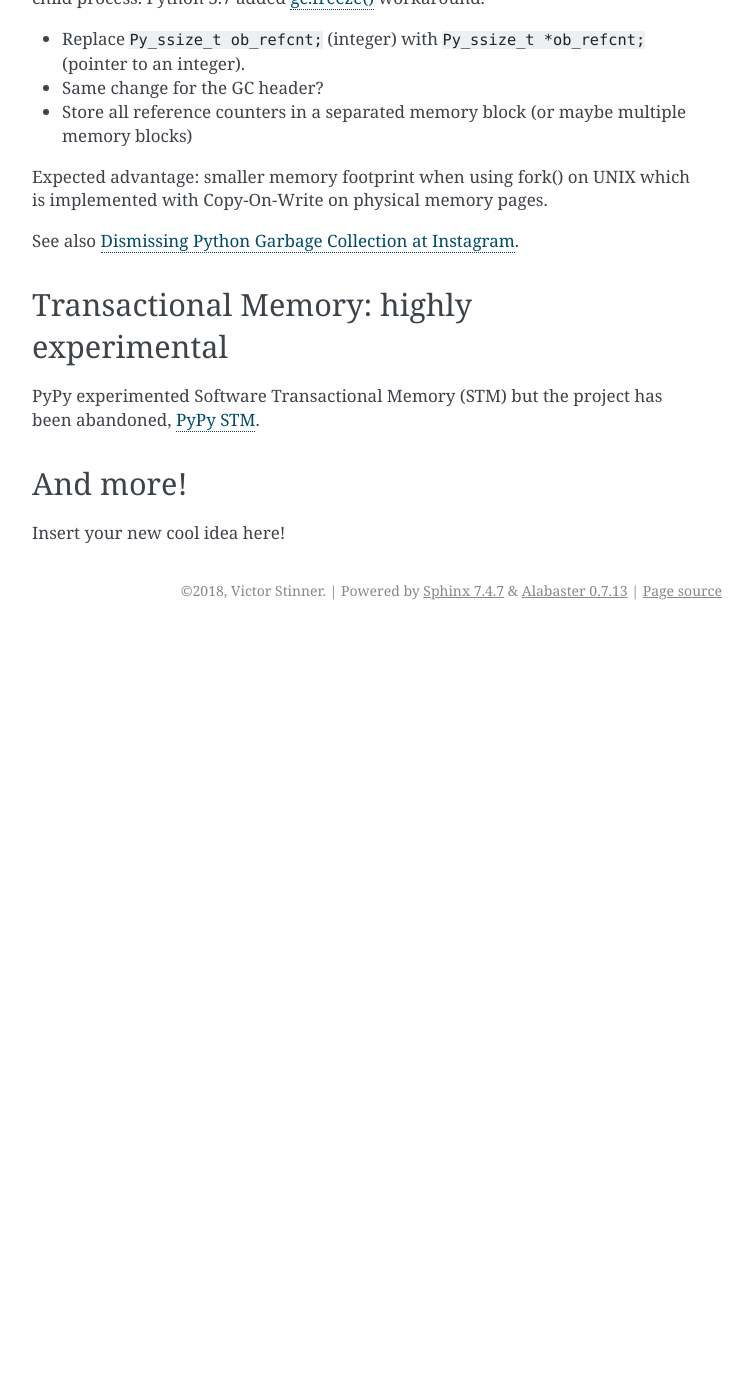
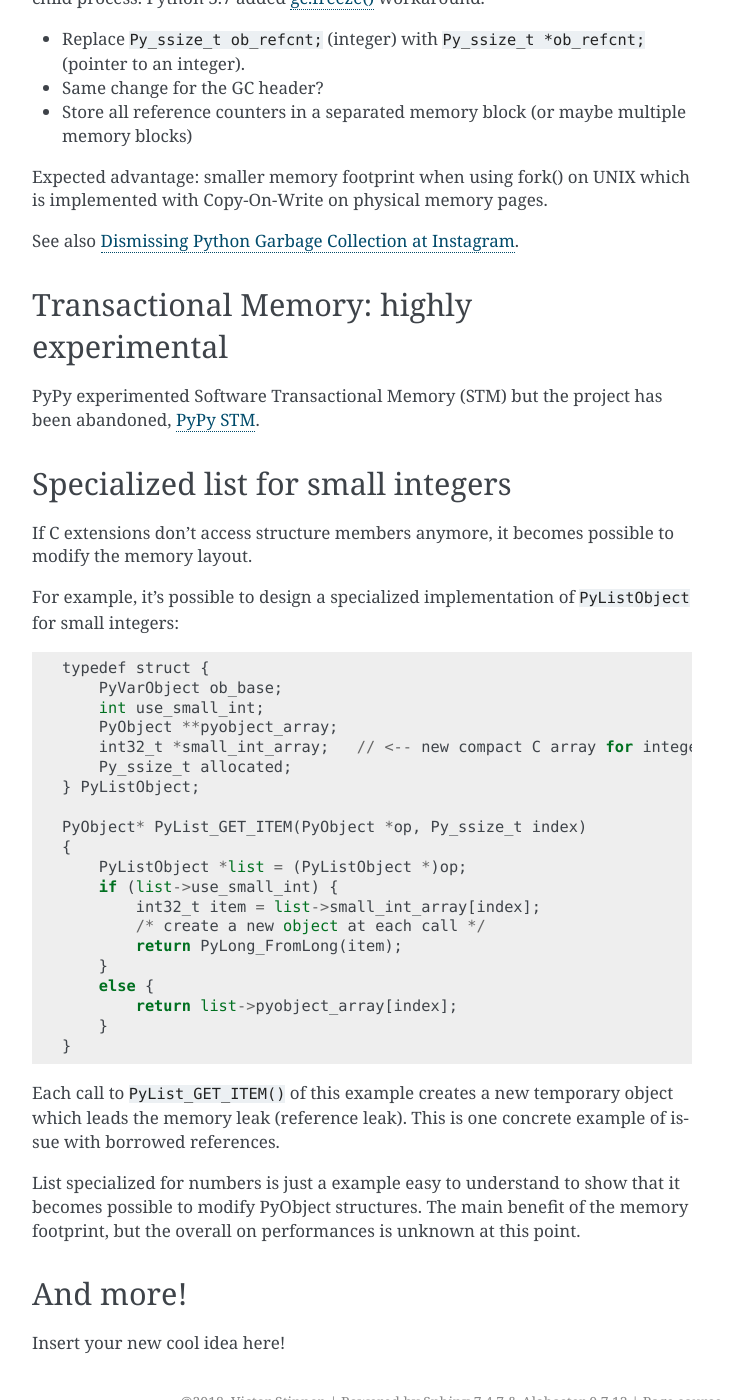
Before and after one commit to pythoncapi/pythoncapi, a Sphinx documentation site: the page built from doc/optimization_ideas.rst, in a window 1280 px wide and 1400 px high, scrolled down 1883 px. Shown: the whole window, without its empty margins (388-1141 px from the left). Built offline with Sphinx 7.4.7, drawn with Linux system fonts in a browser that asks for light colours; before the commit the page ends 2513 px from its top, so only the background shows below that.

Commit message:
list specialized for numbers

```diff
--- a/doc/optimization_ideas.rst
+++ b/doc/optimization_ideas.rst
@@ -110,6 +110,45 @@ PyPy experimented Software Transactional Memory (STM) but the project has
 been abandoned, `PyPy STM <http://doc.pypy.org/en/latest/stm.html>`_.
 
 
+Specialized list for small integers
+===================================
+
+If C extensions don't access structure members anymore, it becomes
+possible to modify the memory layout.
+
+For example, it's possible to design a specialized implementation of
+``PyListObject`` for small integers::
+
+    typedef struct {
+        PyVarObject ob_base;
+        int use_small_int;
+        PyObject **pyobject_array;
+        int32_t *small_int_array;   // <-- new compact C array for integers
+        Py_ssize_t allocated;
+    } PyListObject;
+
+    PyObject* PyList_GET_ITEM(PyObject *op, Py_ssize_t index)
+    {
+        PyListObject *list = (PyListObject *)op;
+        if (list->use_small_int) {
+            int32_t item = list->small_int_array[index];
+            /* create a new object at each call */
+            return PyLong_FromLong(item);
+        }
+        else {
+            return list->pyobject_array[index];
+        }
+    }
+
+Each call to ``PyList_GET_ITEM()`` of this example creates a new temporary
+object which leads the memory leak (reference leak). This is one concrete
+example of issue with borrowed references.
+
+List specialized for numbers is just a example easy to understand to show that
+it becomes possible to modify PyObject structures. The main benefit of the
+memory footprint, but the overall on performances is unknown at this point.
+
+
 And more!
 =========
 
```
